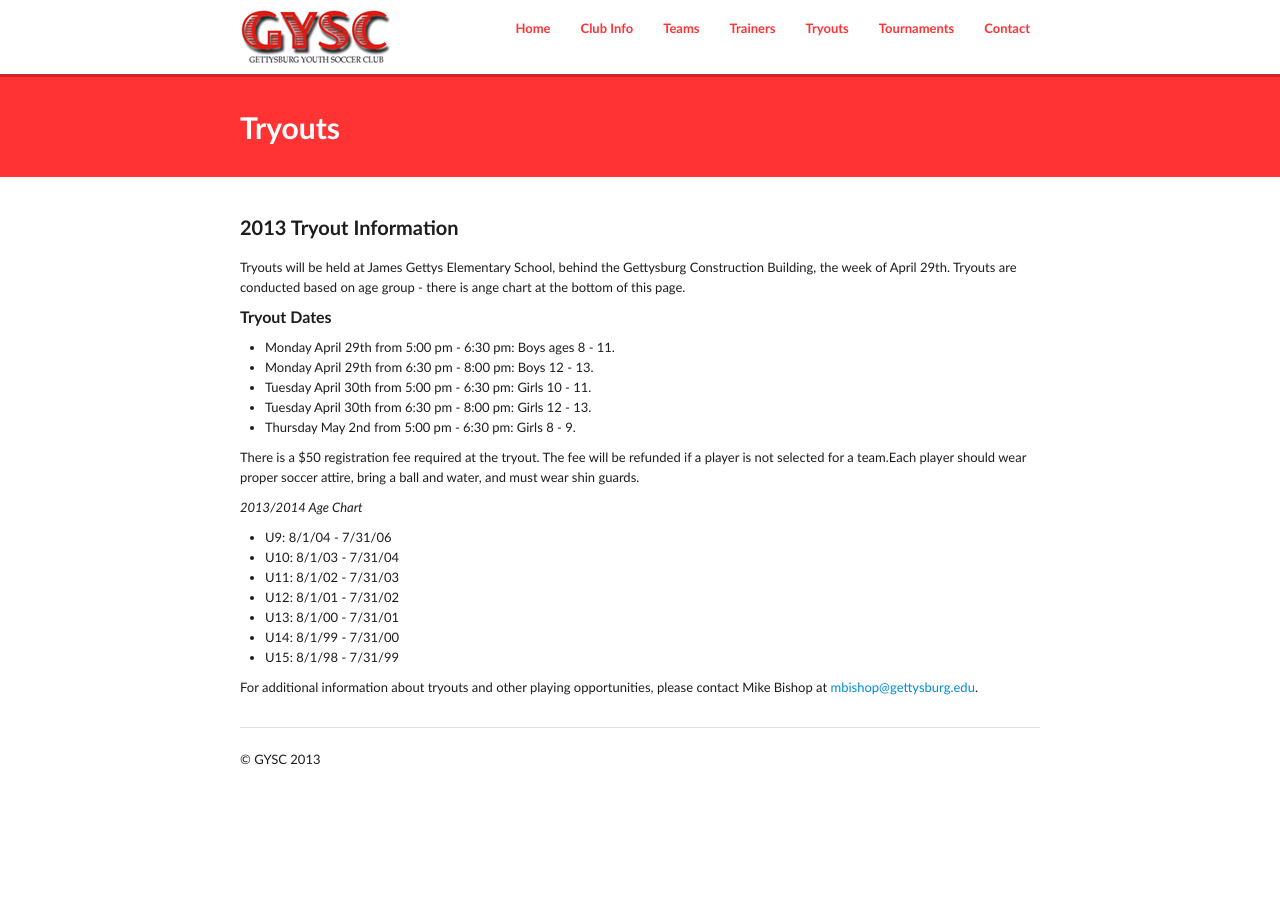
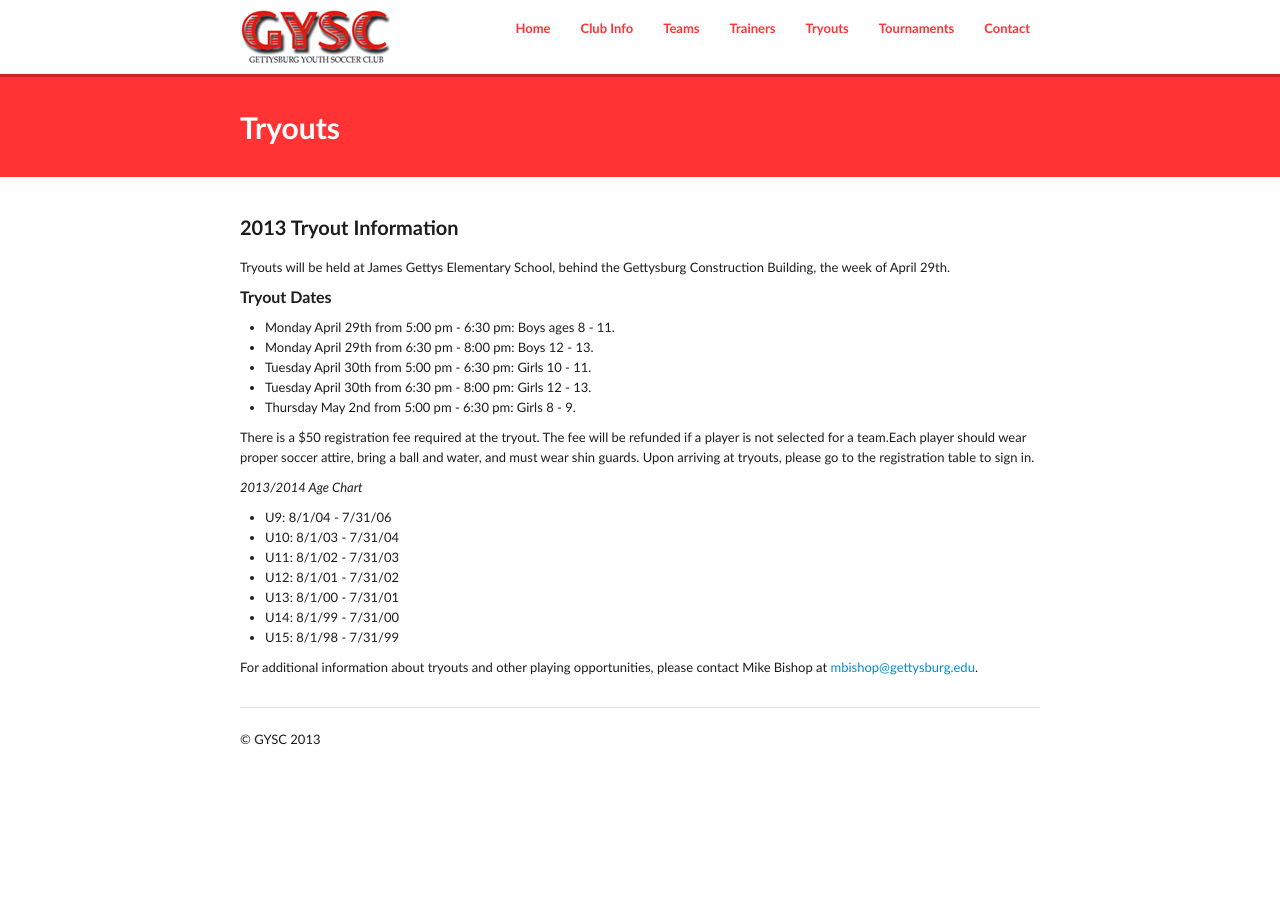
Before and after one commit to GYSC/gysc.github.com, a Jekyll site: the page built from tryouts.md, in a window 1280 px wide. Built offline with Jekyll 4.4.1, drawn with Linux system fonts in a browser that asks for light colours; Markdown is read by kramdown in place of the engine named in the settings.

Commit message:
Update tryouts.md

```diff
--- a/tryouts.md
+++ b/tryouts.md
@@ -6,7 +6,7 @@ tags: gettysburg youth soccer club, gettysburg, youth, soccer, club, tryouts
 permalink: /tryouts/
 ---
 ###2013 Tryout Information
-Tryouts will be held at James Gettys Elementary School, behind the Gettysburg Construction Building, the week of April 29th. Tryouts are conducted based on age group - there is ange chart at the bottom of this page.
+Tryouts will be held at James Gettys Elementary School, behind the Gettysburg Construction Building, the week of April 29th.
 
 ####Tryout Dates
 <ul>
@@ -17,7 +17,7 @@ Tryouts will be held at James Gettys Elementary School, behind the Gettysburg Co
 <li>Thursday May 2nd from 5:00 pm - 6:30 pm: Girls 8 - 9.</li>
 </ul>
 
-There is a $50 registration fee required at the tryout. The fee will be refunded if a player is not selected for a team.Each player should wear proper soccer attire, bring a ball and water, and must wear shin guards.
+There is a $50 registration fee required at the tryout. The fee will be refunded if a player is not selected for a team.Each player should wear proper soccer attire, bring a ball and water, and must wear shin guards. Upon arriving at tryouts, please go to the registration table to sign in.
 
 
 *2013/2014 Age Chart*
```
